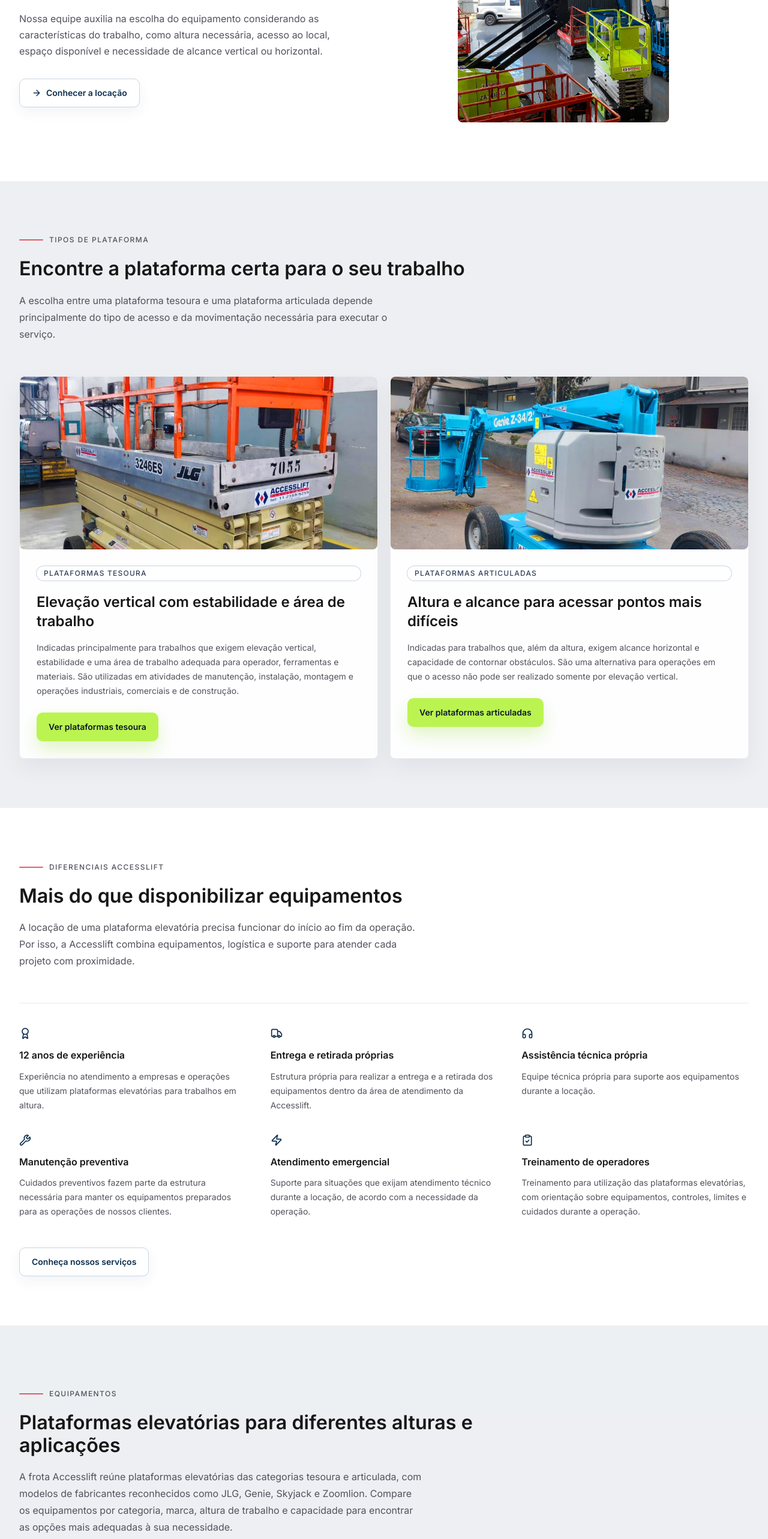
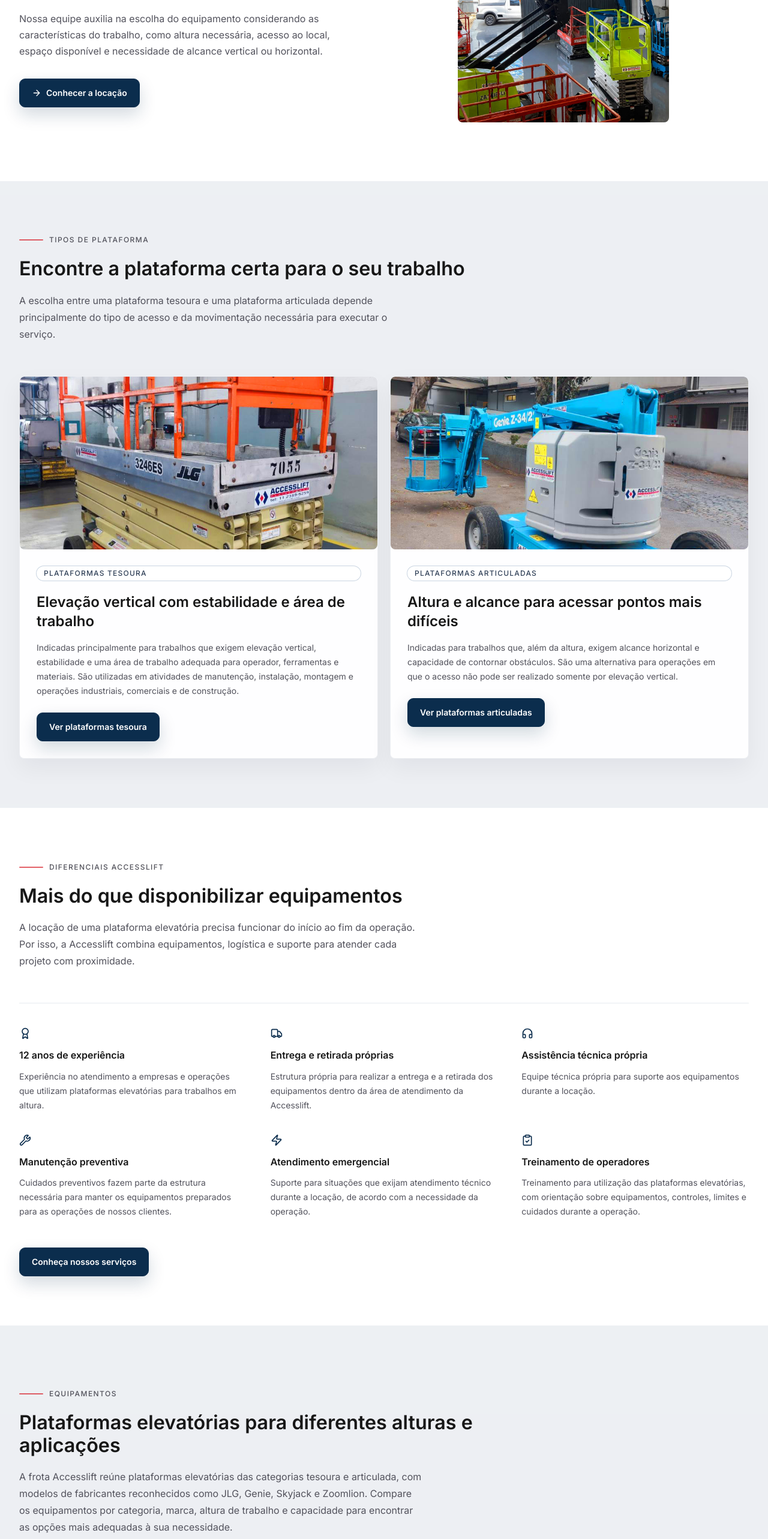
Before and after one commit to creation-comunicacao/accesslift, a React (Vite) app: page / in a window 1280 px wide. Shown: the part 1200-3766 px from the top of the page at 60% size. Built offline with nearby package versions, Linux system fonts and the light colour scheme.

Commit message:
feat(doc2) att v2 accesslift alterando estilo visual do projeto novas fotos

```diff
--- a/index.html
+++ b/index.html
@@ -5,6 +5,7 @@
     <meta name="viewport" content="width=device-width, initial-scale=1.0" />
     <meta name="robots" content="noindex,nofollow" />
     <meta name="theme-color" content="#111827" />
+    <link rel="icon" type="image/png" sizes="16x16" href="/favicon.png" />
     <link rel="preconnect" href="https://fonts.googleapis.com" />
     <link rel="preconnect" href="https://fonts.gstatic.com" crossorigin />
     <title>Accesslift | Plataformas elevatórias</title>
--- a/src/accesslift/pages/HomePage.tsx
+++ b/src/accesslift/pages/HomePage.tsx
@@ -38,6 +38,8 @@ const featuredEquipment = homeFeaturedEquipmentSlugs
 
 const differentialIcons = [Award, Truck, Headphones, Wrench, Zap, ClipboardCheck];
 const trustIcons = [Truck, ShieldCheck, Headphones, ClipboardCheck];
+const homeSecondaryButtonClass =
+  "!border-[#0b2d4d] !bg-[#0b2d4d] !font-semibold !text-white !shadow-[0_12px_28px_rgba(11,45,77,0.18)] hover:!border-[#09243d] hover:!bg-[#09243d] hover:!text-white";
 
 const segments = [
   {
@@ -297,7 +299,7 @@ export function HomePage() {
                 <p>Disponibilizamos locações diárias, semanais e mensais, com plataformas para diferentes demandas de manutenção, instalação, construção, montagem e operações industriais e comerciais.</p>
                 <p>Nossa equipe auxilia na escolha do equipamento considerando as características do trabalho, como altura necessária, acesso ao local, espaço disponível e necessidade de alcance vertical ou horizontal.</p>
               </div>
-              <Button href="/locacao-de-plataformas-elevatorias/" variant="secondary" className="mt-8 !font-semibold" icon={<ArrowRight className="h-4 w-4" aria-hidden />}>
+              <Button href="/locacao-de-plataformas-elevatorias/" variant="secondary" className={`mt-8 ${homeSecondaryButtonClass}`} icon={<ArrowRight className="h-4 w-4" aria-hidden />}>
                 Conhecer a locação
               </Button>
             </div>
@@ -323,7 +325,7 @@ export function HomePage() {
                   <Badge tone="outline" className="!font-medium !tracking-[0.1em]">{category.title}</Badge>
                   <h3 className="mt-5 text-2xl text-neutral-950">{category.heading}</h3>
                   <p className="mt-4 text-sm leading-6 text-zinc-600">{category.description}</p>
-                  <Button href={category.href} className="mt-6 w-fit !font-semibold">{category.label}</Button>
+                  <Button href={category.href} variant="secondary" className={`mt-6 w-fit ${homeSecondaryButtonClass}`}>{category.label}</Button>
                 </div>
               </article>
             ))}
@@ -350,7 +352,7 @@ export function HomePage() {
               );
             })}
           </div>
-          <Button href="/servicos/" variant="secondary" className="mt-12 !font-semibold">Conheça nossos serviços</Button>
+          <Button href="/servicos/" variant="secondary" className={`mt-12 ${homeSecondaryButtonClass}`}>Conheça nossos serviços</Button>
         </div>
       </section>
 
@@ -364,7 +366,7 @@ export function HomePage() {
           <div className="reveal-stagger grid gap-6 md:grid-cols-2 xl:grid-cols-4">
             {featuredEquipment.map((equipment) => <HomeEquipmentCard key={equipment.id} equipment={equipment} />)}
           </div>
-          <Button href="/equipamentos/" variant="secondary" className="mt-12 !font-semibold" icon={<ArrowRight className="h-4 w-4" aria-hidden />}>
+          <Button href="/equipamentos/" variant="secondary" className={`mt-12 ${homeSecondaryButtonClass}`} icon={<ArrowRight className="h-4 w-4" aria-hidden />}>
             Ver todos os equipamentos
           </Button>
         </div>
@@ -387,7 +389,7 @@ export function HomePage() {
               </a>
             ))}
           </div>
-          <Button href="/segmentos-e-aplicacoes/" variant="secondary" className="mt-12 !font-semibold">Conhecer todas as aplicações</Button>
+          <Button href="/segmentos-e-aplicacoes/" variant="secondary" className={`mt-12 ${homeSecondaryButtonClass}`}>Conhecer todas as aplicações</Button>
         </div>
       </section>
 
@@ -405,7 +407,7 @@ export function HomePage() {
             </div>
             <div className="mt-6 flex flex-wrap gap-3">
               <RequestQuoteButton className="!font-semibold" />
-              <Button href="/area-de-atendimento/" variant="secondary" className="!font-semibold">Consultar atendimento</Button>
+              <Button href="/area-de-atendimento/" variant="secondary" className={homeSecondaryButtonClass}>Consultar atendimento</Button>
             </div>
           </div>
           <ServiceAreaMap />
```
Also changed, not shown: public/favicon.png (added).
